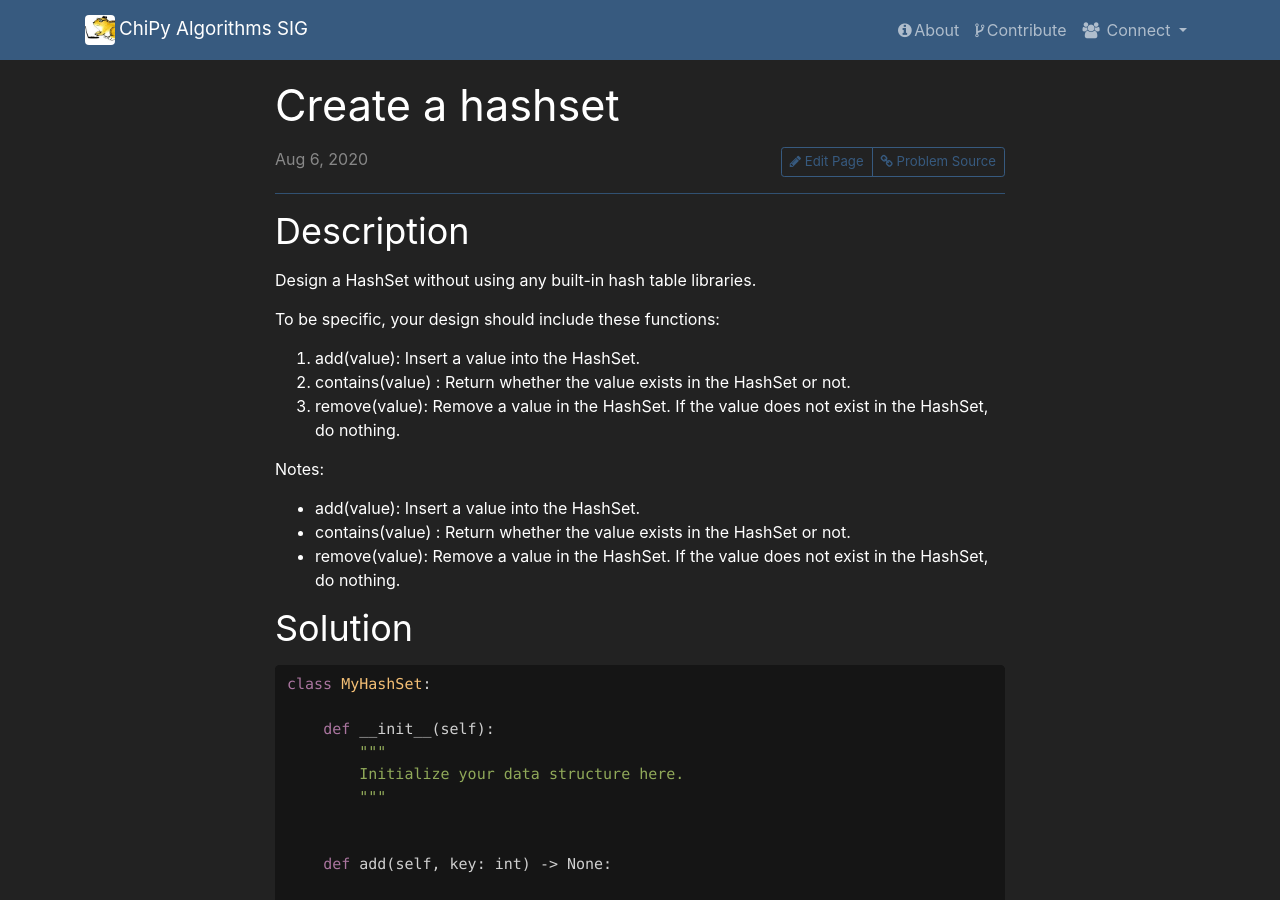
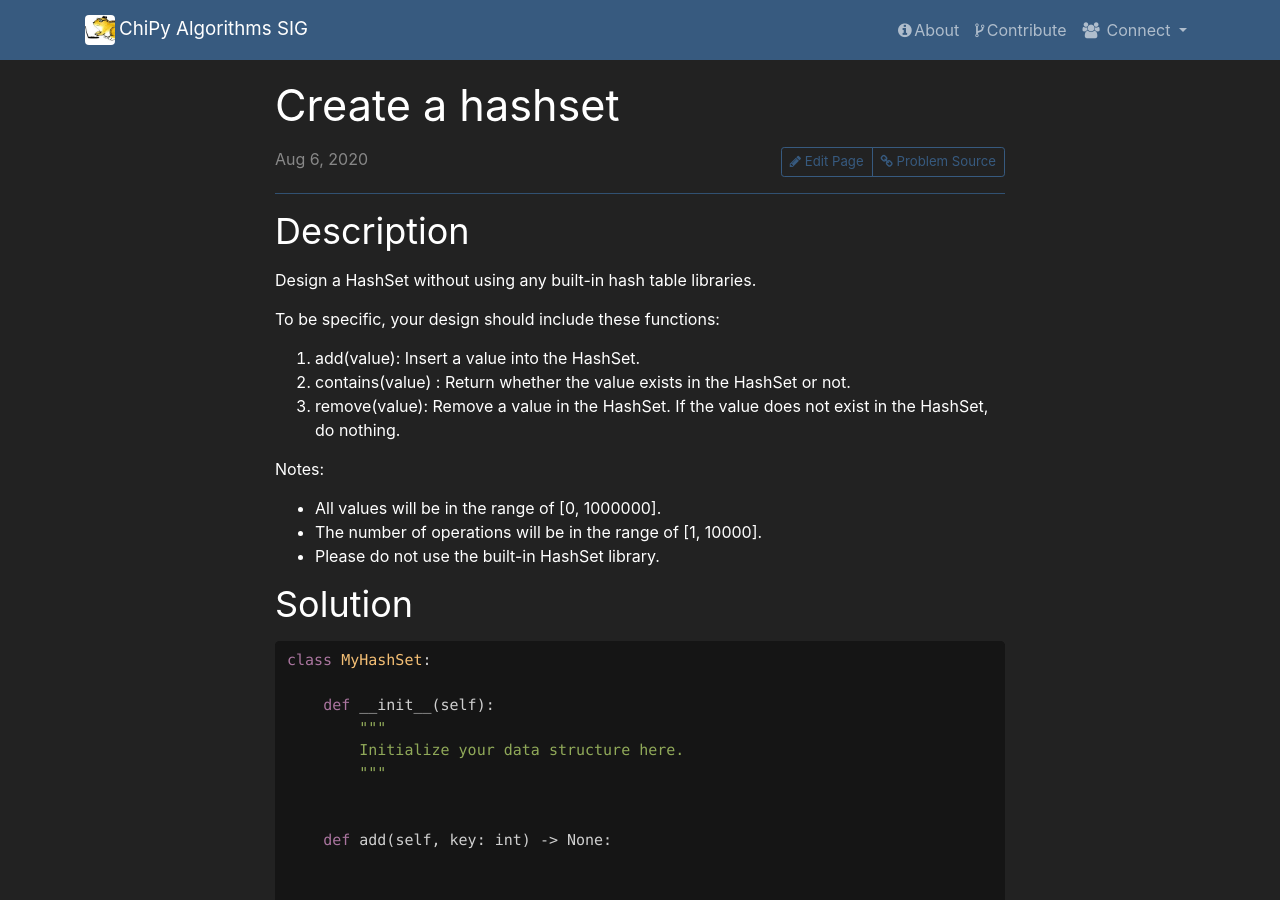
Before and after one commit to chicagopython/algosig, a Jekyll site: the page built from _posts/2020-08-06-create-hashset.md, in a window 1280 px wide and 900 px high. Built offline with Jekyll 4.4.1, drawn with Linux system fonts in a browser that asks for light colours; nearby versions of some CDN libraries; our own code applies the rules of GitHub Pages for plain Markdown files.

Commit message:
Update 2020-08-06-create-hashset.md

```diff
--- a/_posts/2020-08-06-create-hashset.md
+++ b/_posts/2020-08-06-create-hashset.md
@@ -21,9 +21,9 @@ To be specific, your design should include these functions:
 3. remove(value): Remove a value in the HashSet. If the value does not exist in the HashSet, do nothing.
 
 Notes:
-+ add(value): Insert a value into the HashSet.
-+ contains(value) : Return whether the value exists in the HashSet or not.
-+ remove(value): Remove a value in the HashSet. If the value does not exist in the HashSet, do nothing.
++ All values will be in the range of [0, 1000000].
++ The number of operations will be in the range of [1, 10000].
++ Please do not use the built-in HashSet library.
 
 ## Solution
 
```
